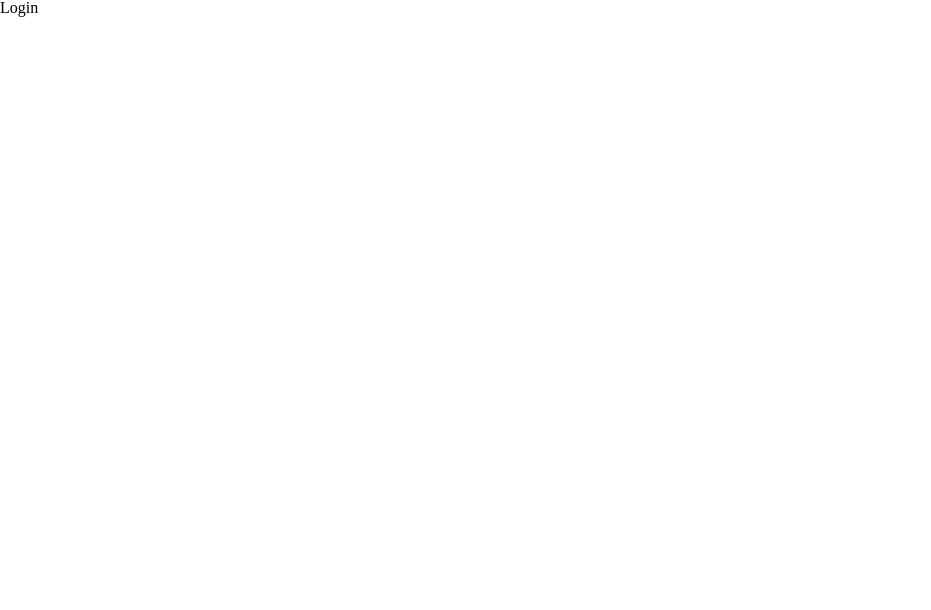
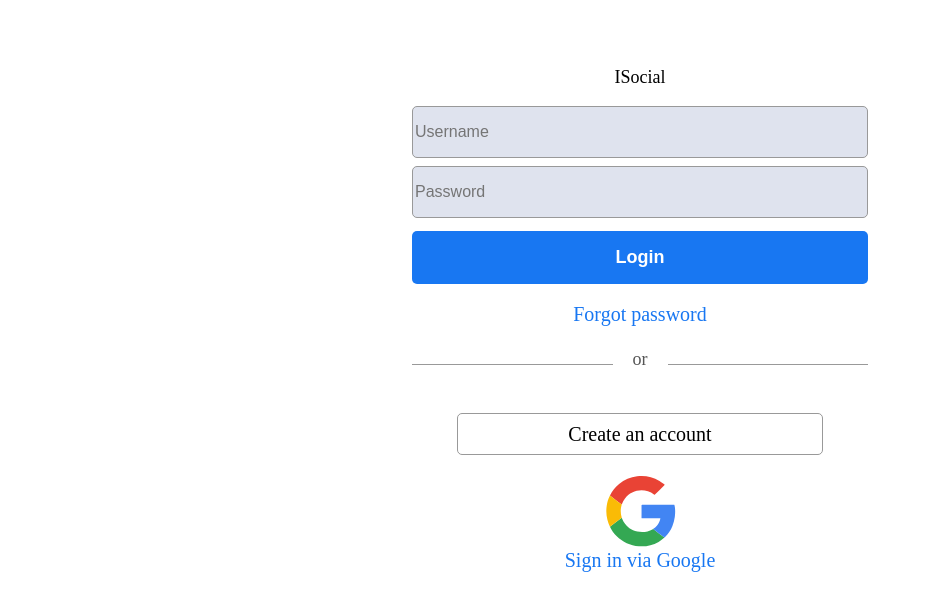
Before and after one commit to coyjiv/ISOCIAL, a React (Vite) app in the folder client/: page /login in a window 1280 px wide. Shown: the top 610 px of the page, without its empty margins (0-931 px from the left). Built offline with nearby package versions, Linux system fonts and the light colour scheme.

Commit message:
US14 first commit

```diff
--- a/client/package.json
+++ b/client/package.json
@@ -11,6 +11,8 @@
   },
   "dependencies": {
     "@reduxjs/toolkit": "^2.0.1",
+    "axios": "^1.6.6",
+    "formik": "^2.4.5",
     "localforage": "^1.10.0",
     "match-sorter": "^6.3.1",
     "react": "^18.2.0",
@@ -18,7 +20,9 @@
     "react-redux": "^9.0.4",
     "react-router-dom": "^6.21.1",
     "sass": "^1.69.7",
-    "sort-by": "^1.2.0"
+    "sort-by": "^1.2.0",
+    "vite-plugin-svgr": "^4.2.0",
+    "yup": "^1.3.3"
   },
   "devDependencies": {
     "@types/react": "^18.2.43",
--- a/client/src/views/Home/Home.jsx
+++ b/client/src/views/Home/Home.jsx
@@ -1,6 +1,6 @@
 const Home = () => {
   return (
-    <div>Home</div>
+    <a href="/login">магазин</a>
   )
 }
 
--- a/client/src/views/Login/Login.jsx
+++ b/client/src/views/Login/Login.jsx
@@ -1,6 +1,32 @@
+import React  from 'react';
+import {Link} from "react-router-dom";
+import LoginForm from './LoginForm';
+import GLink  from './google_icon.svg';
+
+
+import "./Login.scss";
+import "../../index.scss"
+
 const Login = () => {
+
+  const handleLogin = (values) => {
+    // Implement login logic, e.g., call an API
+    console.log('Login submitted with values:', values);
+  };
+
+
   return (
-    <div>Login</div>
+    <div className="container">
+      <div className="login__container">
+        <div className="logo">ISocial</div>
+        <LoginForm onSubmit={handleLogin} />
+        <Link className="forgot-btn" to="/register">Forgot password</Link>
+        <div className="horizontal-line"></div>
+        <h4 className="register-txt">or</h4>
+        <Link className="register-btn" to="/register"> Create an account</Link>
+        <Link className="forgot-btn" to="http://localhost:9000/oauth2/authorization/google"><img src={GLink}></img><div>Sign in via Google</div></Link>
+      </div>
+    </div>
   )
 }
 
--- /dev/null
+++ b/client/src/views/Login/Login.scss
@@ -0,0 +1,138 @@
+.container,
+.container-fluid,
+.container-xxl,
+.container-xl,
+.container-lg,
+.container-md,
+.container-sm {
+	width: 100%;
+	padding-right: calc(16px * 0.5);
+	padding-left: calc(16px * 0.5);
+	margin-right: auto;
+	margin-left: auto;
+
+}
+
+@media (min-width: 576px) {
+	.container-sm, .container {
+		max-width: 540px;
+	}
+}
+@media (min-width: 768px) {
+	.container-md, .container-sm, .container {
+		max-width: 720px;
+	}
+}
+@media (min-width: 992px) {
+	.container-lg, .container-md, .container-sm, .container {
+		max-width: 960px;
+	}
+}
+@media (min-width: 1200px) {
+	.container-xl, .container-lg, .container-md, .container-sm, .container {
+		max-width: 1140px;
+	}
+}
+@media (min-width: 1400px) {
+	.container-xxl, .container-xl, .container-lg, .container-md, .container-sm, .container {
+		max-width: 1320px;
+	}
+}
+
+.login__container {
+	padding: 48px 0;
+	box-sizing: border-box;
+    margin: 0 auto;
+    width: 40%;
+    font-size: 18px;
+    display: flex;
+	flex-direction: column;
+    align-items: center;
+	min-height: 100vh;
+
+    .logo {
+        margin: 20px;
+    }
+
+
+
+    .login__form {
+        width: 100%;
+        display: flex;
+        flex-direction: column;
+        align-content: center;
+
+        input {
+            margin-bottom: 8px;
+            font-size: 16px;
+            line-height: 3em;
+            border: 1px solid #999;
+            border-radius: 5px;
+            background-color: #dfe3ee;
+
+            &:focus {
+                border-color: #000;
+                //box-shadow: 0 0 5px rgba(76, 175, 80, 0.7);
+                outline: none;
+            }
+        }
+
+        button {
+            margin-top: 5px;
+            margin-bottom: 20px;
+            border: none;
+            border-radius: 5px;
+            background-color: #1877f2;
+            font-size: 18px;
+            font-weight: 700;
+            color: #fff;
+            padding: 16px;
+            cursor: pointer;
+        }
+
+    }
+
+    .forgot-btn {
+        color: #1877f2;
+        text-decoration: none;
+        font-size: 20px;
+        margin-bottom: 20px;
+        text-align: center;
+
+        img {
+            width: 72px;
+
+        }
+    }
+
+    .horizontal-line {
+        width: 100%;
+        height: 1px;
+        background-color: #999;
+        margin: 20px 0;
+    }
+
+    .register-txt {
+        font-size: 18px;
+        color: #555;
+        background-color: #fff;
+        padding: 5px 20px 5px 20px;
+        transform: translateY(-40px);
+    }
+
+    .register-btn {
+        width: 80%;
+        border: 1px solid #999;
+        border-radius: 5px;
+        text-align: center;
+        font-size: 20px;
+        text-decoration: none;
+        color: #000;
+        line-height: 2em;
+        margin-bottom: 20px;
+    }
+
+
+
+
+}
--- /dev/null
+++ b/client/src/views/Login/LoginForm.jsx
@@ -0,0 +1,54 @@
+import { Formik, Field, Form, ErrorMessage } from 'formik';
+import {validationSchema} from "./validation.js"
+
+import "./Login.scss";
+
+const LoginForm = ({ onSubmit }) => {
+  const initialValues = {
+    username: '',
+    password: '',
+  };
+
+  const handleSubmit = async (values, { setSubmitting }) => {
+    try {
+        const response = await fetch('http://localhost:9000/api/auth/access', {
+          method: 'POST',
+          headers: {
+            'Content-Type': 'application/json',
+          },
+          body: JSON.stringify(values),
+        });
+
+        if (!response.ok) {
+          throw new Error('Network response was not ok');
+        }
+
+        const token = await response.json();
+        console.log('Response:', token);
+        localStorage.setItem('token', token)
+
+      } catch (error) {
+        console.error('Error:', error);
+      } finally {
+        setSubmitting(false);
+      }
+  };
+
+  return (
+    <Formik
+      initialValues={initialValues}
+      validationSchema={validationSchema}
+      onSubmit={handleSubmit}
+    >
+      <Form className="login__form">
+          <Field type="text" id="username" name="username" placeholder="Username"/>
+          <ErrorMessage name="username" component="div" />
+          <Field type="password" id="password" name="password" placeholder="Password" />
+          <ErrorMessage name="password" component="div" />
+        <button type="submit">Login</button>
+      </Form>
+    </Formik>
+  );
+};
+
+export default LoginForm;
--- /dev/null
+++ b/client/src/views/Login/validation.js
@@ -0,0 +1,14 @@
+import * as Yup from "yup";
+
+export const validationSchema = Yup.object({
+    username: Yup.string()
+        .matches(/^[A-Za-z0-9._%+-]+@[A-Za-z0-9.-]+\.[A-Z|a-z]{2,}$/, 'Invalid email address format')
+        .required('Username is required'),
+
+    password: Yup.string()
+    .required('Password is required')
+    .min(8, 'Password must be at least 8 characters long')
+    /*.matches(/^(?=.*[a-z])(?=.*[A-Z])(?=.*\d).+$/, 'Password must contain at least one lowercase letter, one uppercase letter, and one digit'
+    )*/,
+
+})
--- a/client/vite.config.js
+++ b/client/vite.config.js
@@ -1,7 +1,8 @@
 import { defineConfig } from 'vite'
 import react from '@vitejs/plugin-react-swc'
+import svgr from "vite-plugin-svgr";
 
 // https://vitejs.dev/config/
 export default defineConfig({
-  plugins: [react()],
+  plugins: [svgr(), react()],
 })
```
Also changed, not shown: client/src/views/Login/google_icon.svg (added), 1 other file (tests, documents, lock files or other folders).
